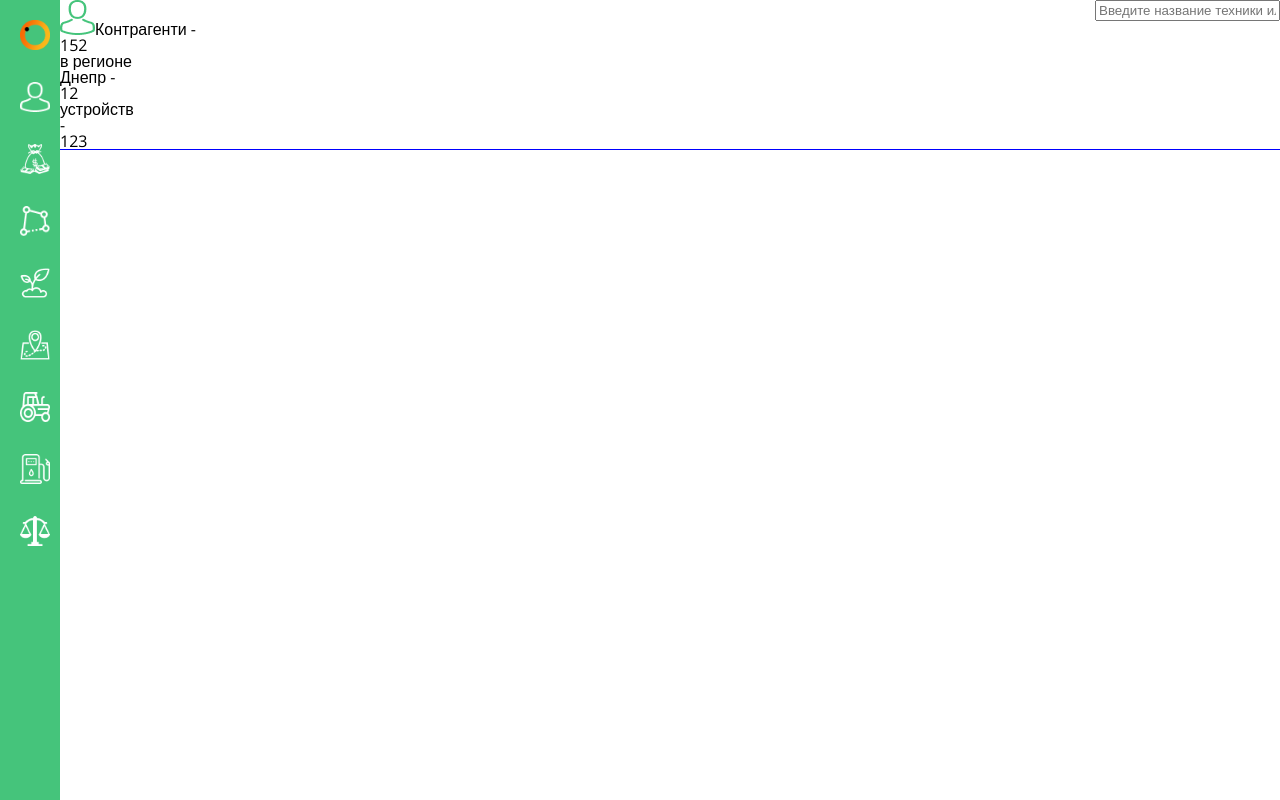
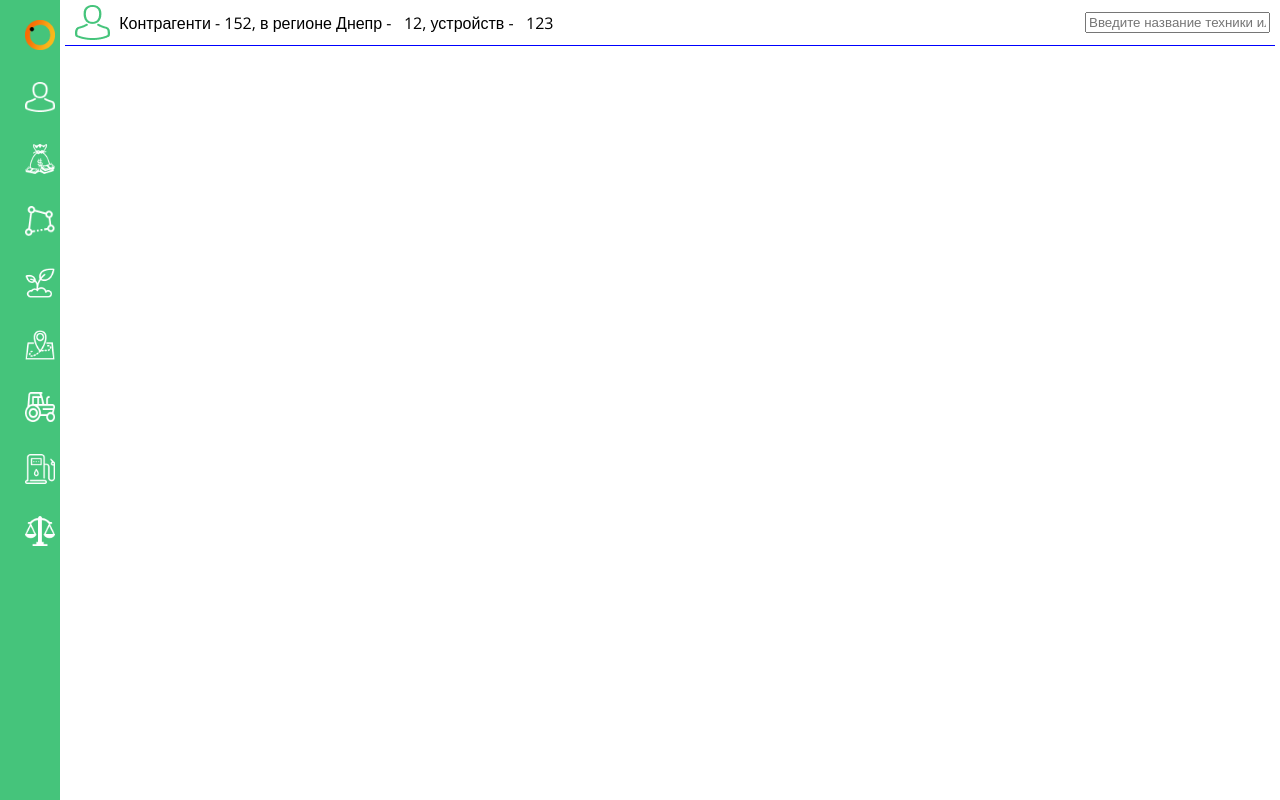
Before and after one commit to RomanShchebyna/client-management-platform, a plain HTML site: page index.html in a window 1280 px wide. Drawn offline with nearby package versions, Linux system fonts and the light colour scheme.

Commit message:
commit 6

```diff
--- a/index.html
+++ b/index.html
@@ -45,9 +45,9 @@
         <div class="row header">
                 <div class="col-md-8">
                     <div class="conteiner">
-                            <div> <img src="img/Uses_active.png" alt="" class="user_icon">Контрагенти -</div> <div class="count_all count">152</div>
-                            <div> в регионе </div><div class="region">Днепр - </div> <div class="count_region count">12</div>
-                            <div> устройств </div><div class="device"> - </div> <div class="count_devices count">123</div>
+                            <img src="img/Uses_active.png" alt="" class="user_icon"><div>&nbsp;Контрагенти - <span class="count_all count">152,</span></div>&nbsp;
+                            <div class="region"> в регионе Днепр -  &nbsp;  <span class="count_region count"> 12, </span> </div> &nbsp;
+                            <div class="device">устройств - &nbsp; <span class="count_devices count"> 123 </span></div>
                     </div>
                 </div>
                 <div class="col-md-5">
--- a/style.css
+++ b/style.css
@@ -47,15 +47,36 @@ nav img{
 
 .header{
     border-bottom: 1px solid blue;
+    display: flex;
+    align-items: center;
+
 
 }
 
-/* [class*="col-"]{
+ [class*="col-"]{
     padding-left: 5px;
     padding-right: 5px;
-} */
+}
  nav img{
      width: 30px;
      height: 30px;
      margin: 10px;
  }
+
+ .conteiner{
+     display: flex;
+     flex-wrap: wrap;
+     /* justify-content: center; */
+     align-items: center;
+     /* flex-direction: column; */
+
+ }
+
+ .user_icon{
+     padding: 5px;
+ }
+
+ .searh{
+    display: flex;
+    align-items: flex-start;
+ }
```
